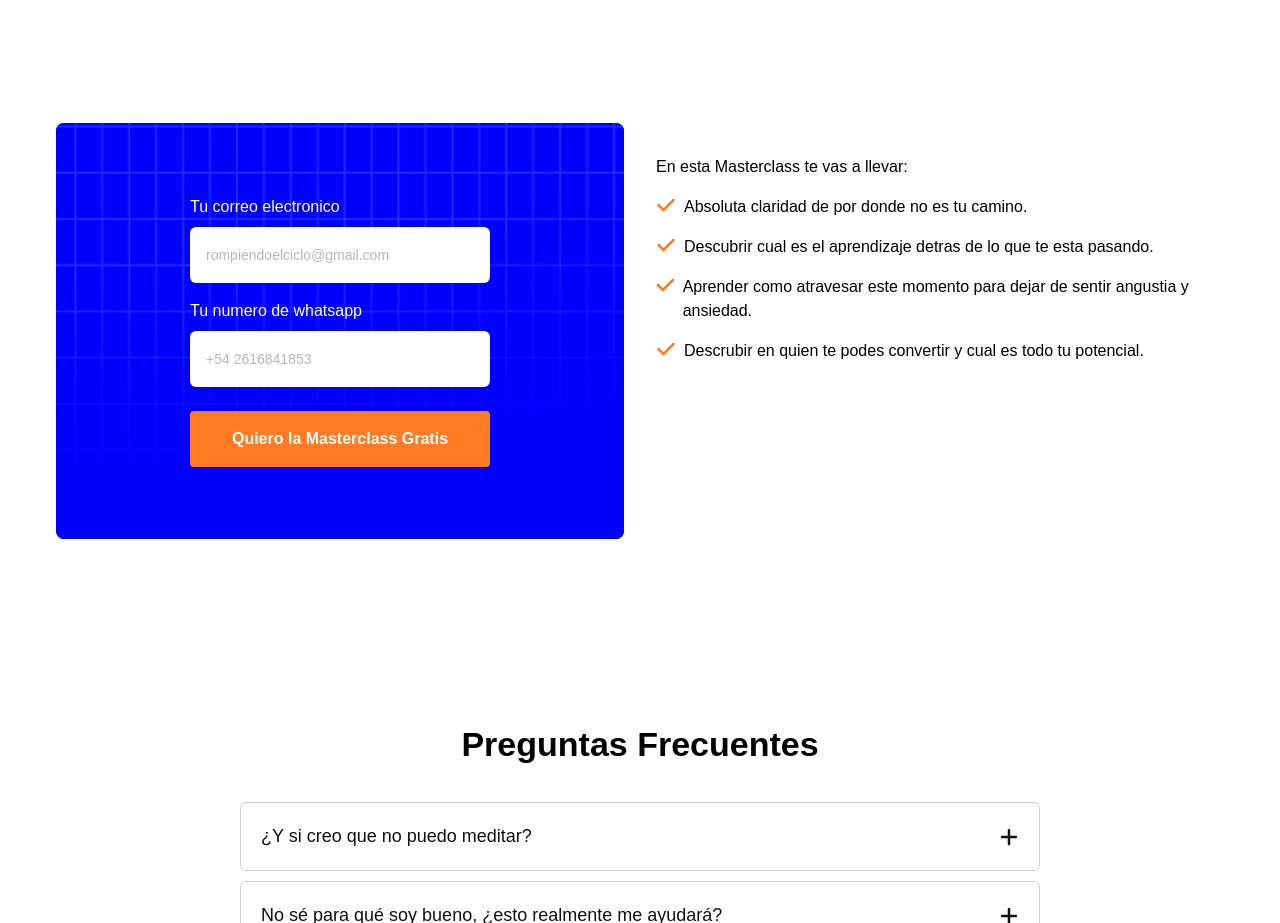
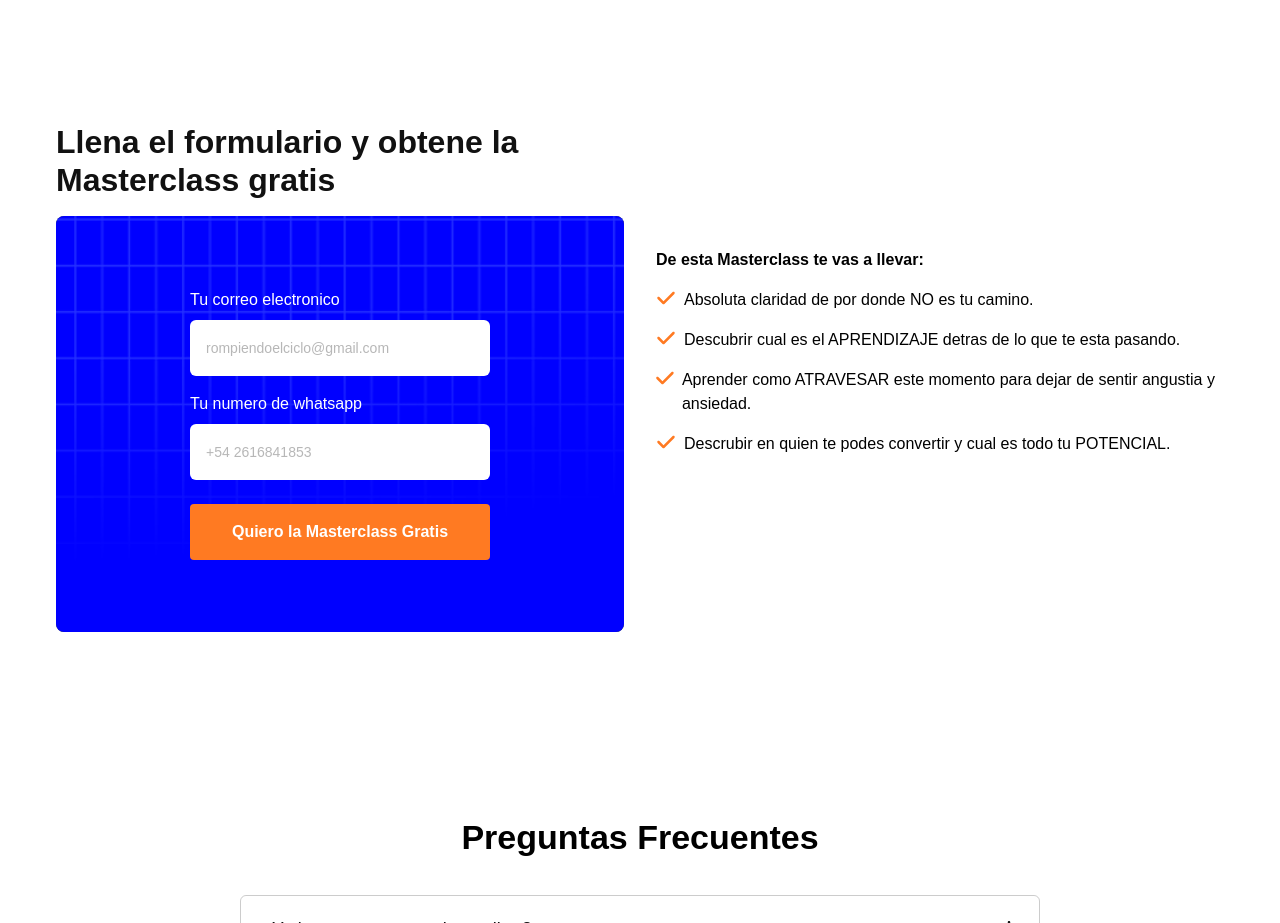
Before and after one commit to tomascosta2/circulohumano2025, an Astro site: page /masterclass in a window 1280 px wide. Shown: the part 4180-5103 px from the top of the page. Built offline with nearby package versions, Linux system fonts and the light colour scheme; Astro itself is replaced by a stand-in of ours.

Commit message:
Detalles

```diff
--- a/src/components/opt-in/Formulario.astro
+++ b/src/components/opt-in/Formulario.astro
@@ -1,6 +1,10 @@
 <section class="py-[80px]">
 	<div class="tcp-container">
 		<div class="grid md:grid-cols-2 gap-8">
+			<h3 class="text-[#111] font-semibold text-[28px] text-center md:text-start md:text-[32px] mb-4 leading-[120%]">Llena el formulario y obtene la Masterclass gratis</h3>
+		</div>
+		<div class="grid md:grid-cols-2 gap-8">
+			<div>
 				<div class="bg-[#3B4FFF] rounded-lg px-[16px] py-[64px] md:p-[72px] overflow-clip relative max-w-full">
 					<img src="/images/form-bg.webp" alt="Fondo del formulario" class="w-full h-full object-cover absolute left-0 top-0 mix-blend-overlay" />
 					<div class="md:w-[300px] w-full mx-auto relative">
@@ -19,24 +23,25 @@
 						</form>
 					</div>
 				</div>
-			<div class="py-8 max-w-full">
-				<p class="mb-4">En  esta Masterclass te vas a llevar:</p>
+			</div>
+			<div class="md:py-8 max-w-full">
+				<p class="mb-4 font-semibold">De  esta Masterclass te vas a llevar:</p>
 				<ul class="list-inside">
 					<li class="mb-4 flex gap-2">
 						<svg class="size-[20px]" xmlns="http://www.w3.org/2000/svg" viewBox="0 0 448 512" fill="#FF7A22"><!--!Font Awesome Free 6.7.2 by @fontawesome - https://fontawesome.com License - https://fontawesome.com/license/free Copyright 2025 Fonticons, Inc.--><path d="M438.6 105.4c12.5 12.5 12.5 32.8 0 45.3l-256 256c-12.5 12.5-32.8 12.5-45.3 0l-128-128c-12.5-12.5-12.5-32.8 0-45.3s32.8-12.5 45.3 0L160 338.7 393.4 105.4c12.5-12.5 32.8-12.5 45.3 0z"/></svg>
-						Absoluta claridad de por donde no es tu camino.
+						Absoluta claridad de por donde NO es tu camino.
 					</li>
 					<li class="mb-4 flex gap-2">
 						<svg class="size-[20px]" xmlns="http://www.w3.org/2000/svg" viewBox="0 0 448 512" fill="#FF7A22"><!--!Font Awesome Free 6.7.2 by @fontawesome - https://fontawesome.com License - https://fontawesome.com/license/free Copyright 2025 Fonticons, Inc.--><path d="M438.6 105.4c12.5 12.5 12.5 32.8 0 45.3l-256 256c-12.5 12.5-32.8 12.5-45.3 0l-128-128c-12.5-12.5-12.5-32.8 0-45.3s32.8-12.5 45.3 0L160 338.7 393.4 105.4c12.5-12.5 32.8-12.5 45.3 0z"/></svg>
-						Descubrir cual es el aprendizaje detras de lo que te esta pasando.
+						Descubrir cual es el APRENDIZAJE detras de lo que te esta pasando.
 					</li>
 					<li class="mb-4 flex gap-2">
 						<svg class="size-[20px]" xmlns="http://www.w3.org/2000/svg" viewBox="0 0 448 512" fill="#FF7A22"><!--!Font Awesome Free 6.7.2 by @fontawesome - https://fontawesome.com License - https://fontawesome.com/license/free Copyright 2025 Fonticons, Inc.--><path d="M438.6 105.4c12.5 12.5 12.5 32.8 0 45.3l-256 256c-12.5 12.5-32.8 12.5-45.3 0l-128-128c-12.5-12.5-12.5-32.8 0-45.3s32.8-12.5 45.3 0L160 338.7 393.4 105.4c12.5-12.5 32.8-12.5 45.3 0z"/></svg>
-						Aprender como atravesar este momento para dejar de sentir angustia y ansiedad.
+						Aprender como ATRAVESAR este momento para dejar de sentir angustia y ansiedad.
 					</li>
 					<li class="mb-4 flex gap-2">
 						<svg class="size-[20px]" xmlns="http://www.w3.org/2000/svg" viewBox="0 0 448 512" fill="#FF7A22"><!--!Font Awesome Free 6.7.2 by @fontawesome - https://fontawesome.com License - https://fontawesome.com/license/free Copyright 2025 Fonticons, Inc.--><path d="M438.6 105.4c12.5 12.5 12.5 32.8 0 45.3l-256 256c-12.5 12.5-32.8 12.5-45.3 0l-128-128c-12.5-12.5-12.5-32.8 0-45.3s32.8-12.5 45.3 0L160 338.7 393.4 105.4c12.5-12.5 32.8-12.5 45.3 0z"/></svg>
-						Descrubir en quien te podes convertir y cual es todo tu potencial.
+						Descrubir en quien te podes convertir y cual es todo tu POTENCIAL.
 					</li>
 				</ul>
 			</div>
```
Lines whose indentation alone changed are shown as unchanged.
